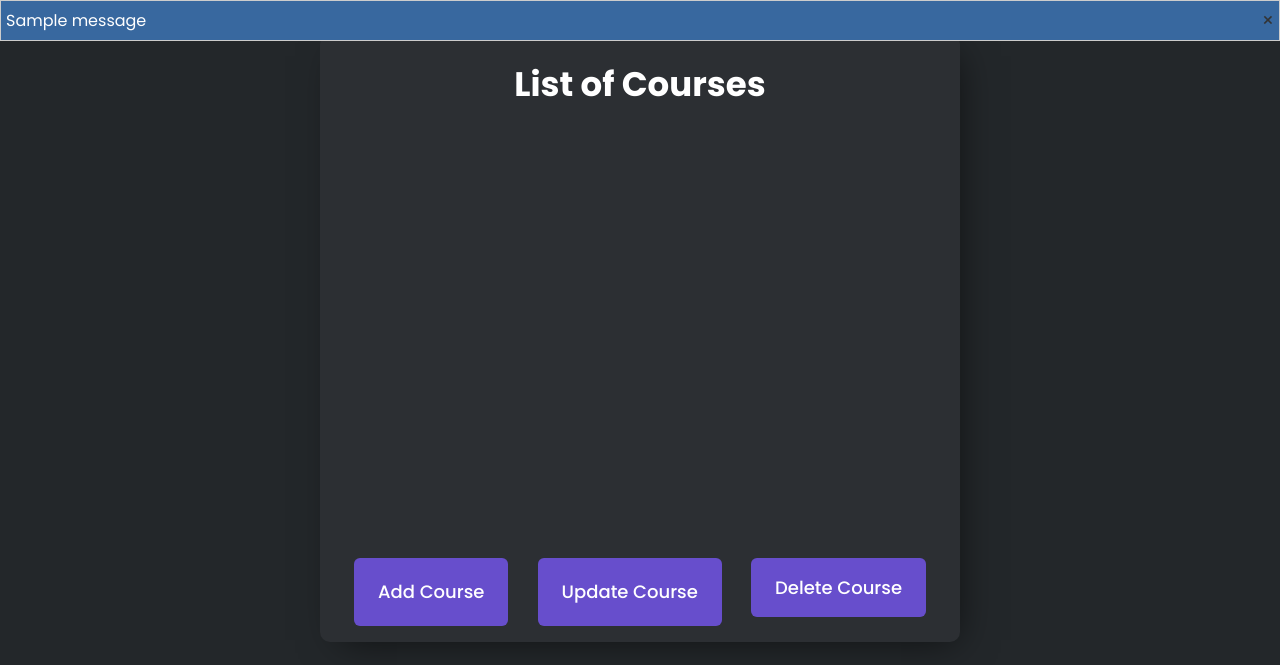
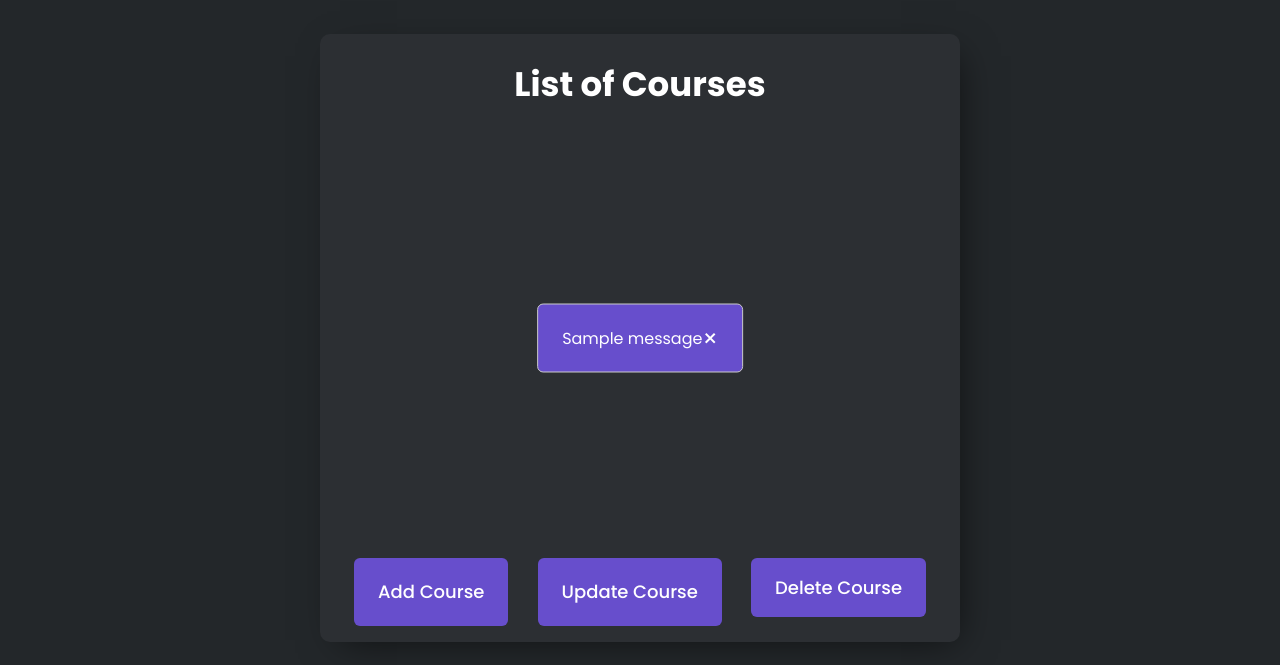
Before and after one commit to assessment-scheduler/assessment-scheduler, a Flask app: page /courses in a window 1280 px wide. Shown: the part 62-727 px from the top of the page. Run offline with Flask 3, Linux system fonts and the light colour scheme; tables that the repository leaves empty hold one stand-in row (values such as "Sample post"); one stand-in notice (Sample message) is shown; some libraries are stand-ins or nearby versions.

Commit message:
calendar disappearing msgs

```diff
--- a/App/static/css/main.css
+++ b/App/static/css/main.css
@@ -104,21 +104,41 @@ html{
 }
 
 .flash-message{
-    background-color: rgb(56, 104, 159);
+    background-color: var(--tertiary-color);
+    position: absolute;
+    top: 50%;
+    left: 50%;
+    transform: translate(-50%, -50%);
+    z-index: 100;
+    padding: 1rem 1.5rem;
+    border-radius: 6px;
     display: flex;
     align-items: center;
     justify-content: space-between;
-    padding: 5px;
-    border: 1px solid #ccc;
-    margin-bottom: 10px;
+    border: solid rgb(202, 202, 202) 1px;
+}
+
+.hiddenFlashMsg{
+    opacity: 0;
+    transition: opacity  0.25s ease;
+    pointer-events: none;
+}
+
+.msgContainer{
+    margin-right: 10px;
 }
 
 .close-btn {
     background-color: transparent;
     border: none;
     cursor: pointer;
-    font-size: 1.2rem;
-    color: #333;
+    font-size: 1.5rem;
+    color: #ffffff;
+    transition: color 0.25s ease-in;
+}
+
+.close-btn:hover{
+    color: #cac7c7;
 }
 
 @media screen and (min-width: 900px){
```
Also changed, not shown: App/templates/layout.html (+13 -4 lines).
